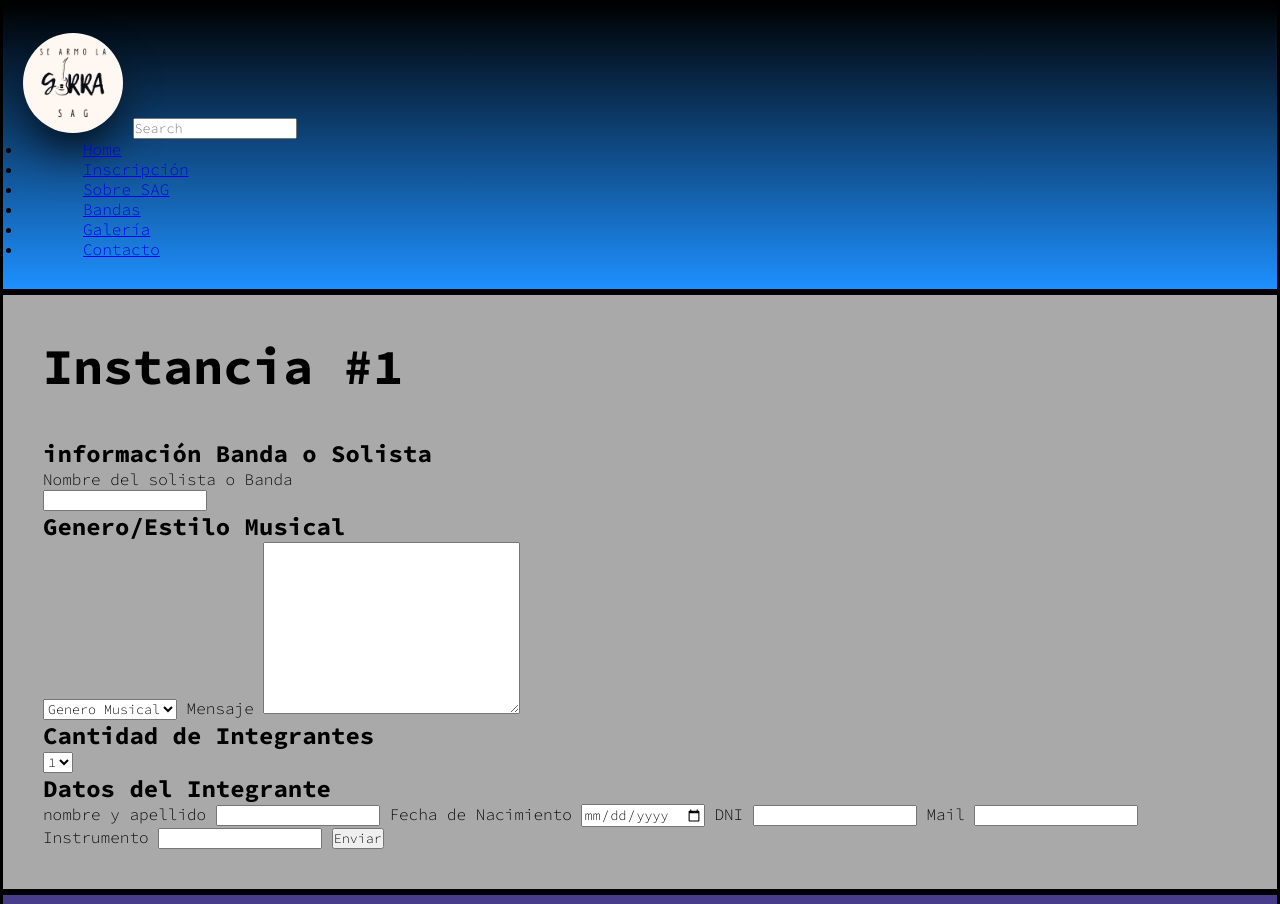
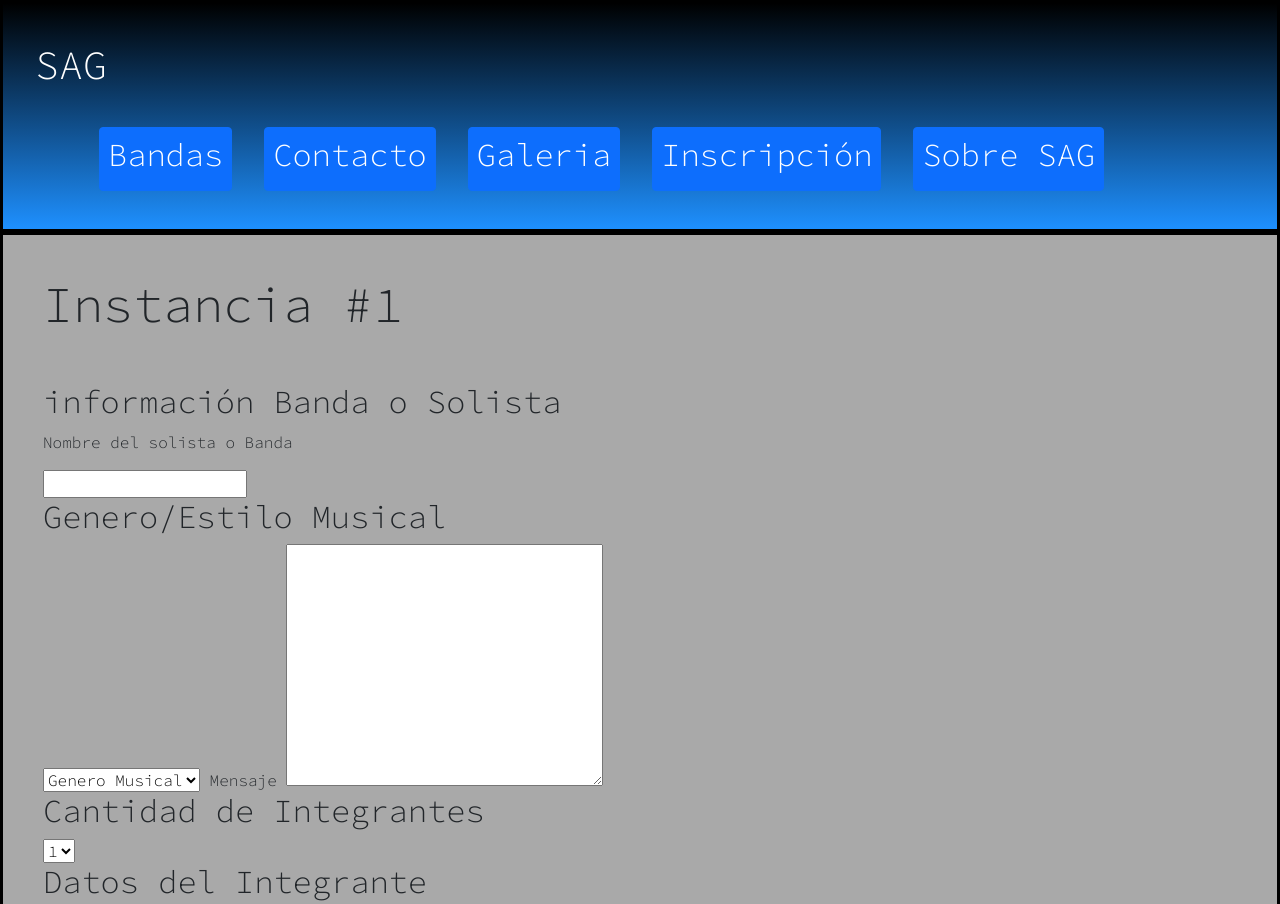
Before and after one commit to Edwin801103/pagina-coder, a plain HTML site: page pages/inscripcion.html in a window 1280 px wide. Shown: the top 904 px of the page. Drawn offline with nearby package versions, Linux system fonts and the light colour scheme.

Commit message:
se probaron todas las paginas que funcionen los link

```diff
--- a/pages/inscripcion.html
+++ b/pages/inscripcion.html
@@ -6,34 +6,56 @@
     <meta name="viewport" content="width=device-width, initial-scale=1.0" />
     <title>Se Armo la Gorra</title>
     <link rel="shortcut icon" href="/asets/image/favicon guitar.png" type="image/x-icon" />
-  <link rel="stylesheet" href="/css/styles.css" />
+    <link rel="stylesheet" href="../css/styles.css" />
+    <link href="https://cdn.jsdelivr.net/npm/bootstrap@5.1.1/dist/css/bootstrap.min.css" rel="stylesheet"
+      integrity="sha384-F3w7mX95PdgyTmZZMECAngseQB83DfGTowi0iMjiWaeVhAn4FJkqJByhZMI3AhiU" crossorigin="anonymous" />
   </head>
 
 <body>
   <header class="header">
-    <div class="header__content">
-      <!--Logo -->
-
-      <a href="/index.html"><img class="header__logo" src="../asets/image/se armo la.png" alt="logo"></a>
-
-      <!--Search box -->
-
-      <input class="header__search" placeholder="Search" type="text" />
+    <div class="container-fluid">
 
       <!-- navbar -->
 
-      <nav>
-        <ul class="header__navbar">
-          <li><a href="/index.html">Home</a></li>
-          <li><a href="/pages/inscripcion.html">Inscripción</a></li>
-          <li><a href="/pages/sobresag.html">Sobre SAG</a></li>
-          <li><a href="/pages/bandas.html">Bandas</a></li>
-          <li><a href="/pages/galeria.html">Galería</a></li>
-          <li><a href="/pages/contacto.html">Contacto</a></li>
+      <nav class="navbar navbar-expand-md navbar-light">
+        <div container-fluid>
+          <!--Logo -->
+          <a href="../index.html" class="navbar-brand text-white">
+            <h1>SAG</h1>
+          </a>
+
+          <div id="MenuNavegacion" class="collapse navbar-collapse position-relative">
+            <ul class="navbar-nav ms-3">
+              <li class="nav-item"><a class="nav-link text-white btn btn-primary position-relative  ms-5 mx-3"
+                  href="./bandas.html">
+                  <h2>Bandas</h2>
+                </a></li>
+              <li class="nav-item"><a class="nav-link text-white btn btn-primary position-relative mx-3"
+                  href="./contacto.html">
+                  <h2>Contacto</h2>
+                </a></li>
+              <li class="nav-item"><a class="nav-link text-white btn btn-primary position-relative mx-3"
+                  href="./galeria.html">
+                  <h2>Galeria</h2>
+                </a></li>
+              <li class="nav-item"><a class="nav-link text-white btn btn-primary position-relative mx-3"
+                  href="./inscripcion.html">
+                  <h2>Inscripción</h2>
+                </a></li>
+              <li class="nav-item"><a class="nav-link text-white btn btn-primary position-relative mx-3"
+                  href="./sobresag.html">
+                  <h2>Sobre SAG</h2>
+                </a></li>
             </ul>
+          </div>
+          <button type="button" class="navbar-toggler" data-bs-toggle="collapse" data-bs-target="#MenuNavegacion">
+            <span class="navbar-toggler-icon"></span>
+          </button>
+        </div>
+
       </nav>
+    </div>
 
-    </div>
   </header>
   <main class="main">
     <div class="main__inscripcion">
```
Also changed, not shown: pages/bandas.html (+38 -18 lines), pages/contacto.html (+1 -1 lines), pages/galeria.html (+41 -59 lines), pages/sobresag.html (+35 -33 lines). Lines whose indentation alone changed are shown as unchanged.
